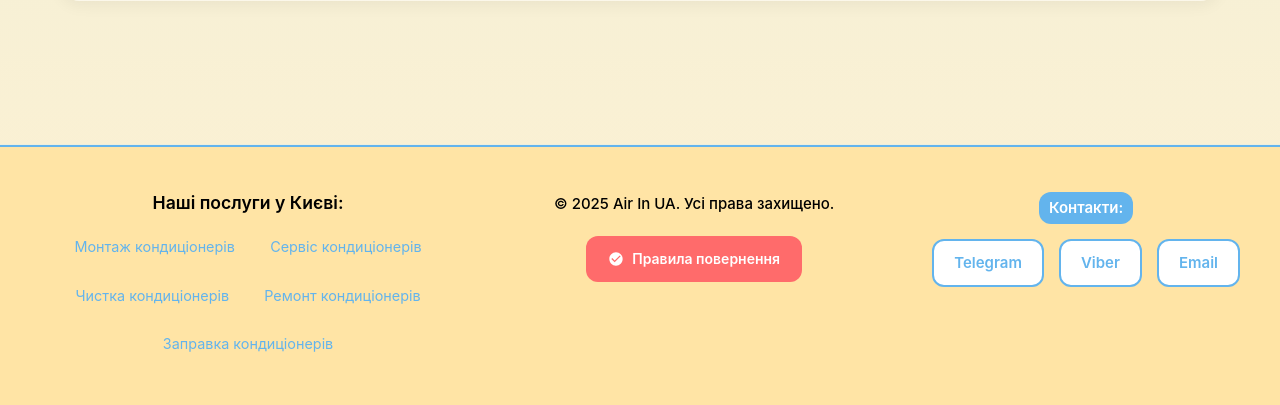
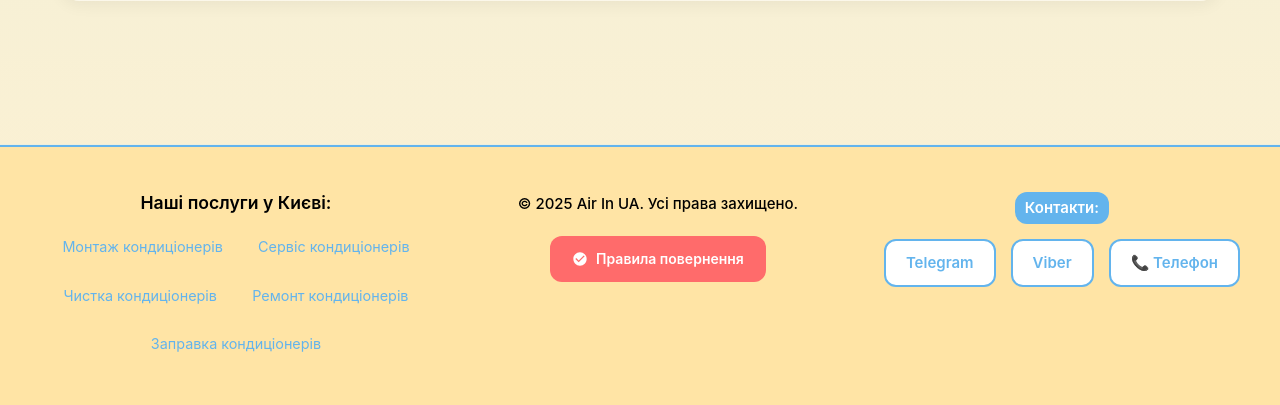
Before and after one commit to BonisOleg/air_in_ua, a Django app: page /about/ in a window 1280 px wide. Shown: the part 3067-3472 px from the top of the page. Run offline with Django 5.2, Linux system fonts and the light colour scheme.

Commit message:
📞 Замінено кнопку Email на кнопку Телефон з можливістю виклику 0972164140

```diff
--- a/templates/base.html
+++ b/templates/base.html
@@ -221,7 +221,7 @@
         <div class="footer-socials">
           <a href="https://t.me/+380972164140" class="footer-icon footer-icon-telegram" title="Telegram" target="_blank">Telegram</a>
           <a href="viber://chat?number=+380972164140" class="footer-icon footer-icon-viber" title="Viber">Viber</a>
-          <a href="mailto:info@airinua.com" class="footer-icon footer-icon-gmail" title="Email">Email</a>
+          <a href="tel:+380972164140" class="footer-icon footer-icon-phone" title="Телефон">📞 Телефон</a>
         </div>
       </div>
     </div>
```
